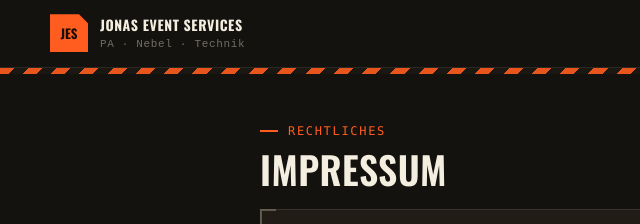
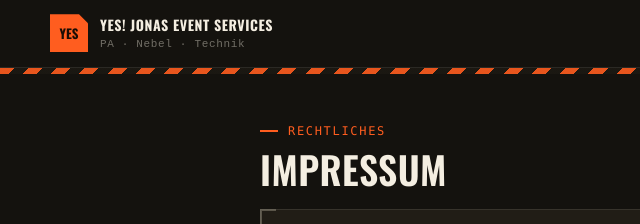
Before and after one commit to Jojo1056758/index_test.html, a plain HTML site: page impressum.html in a window 1280 px wide. Shown: the top 224 px of the page, 0-640 px from the left. Drawn offline with nearby package versions, Linux system fonts and the light colour scheme.

Commit message:
Update impressum.html

```diff
--- a/impressum.html
+++ b/impressum.html
@@ -15,9 +15,9 @@
 <div class="topbar">
   <div class="container topbar-inner">
     <a class="brand" href="index.html">
-      <div class="brand-mark">JES</div>
+      <div class="brand-mark">YES</div>
       <div class="brand-text">
-        <strong>Jonas Event Services</strong>
+        <strong>Yes! Jonas Event Services</strong>
         <span>PA · Nebel · Technik</span>
       </div>
     </a>
```
